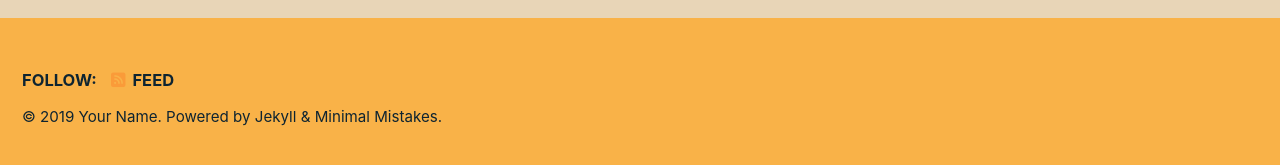
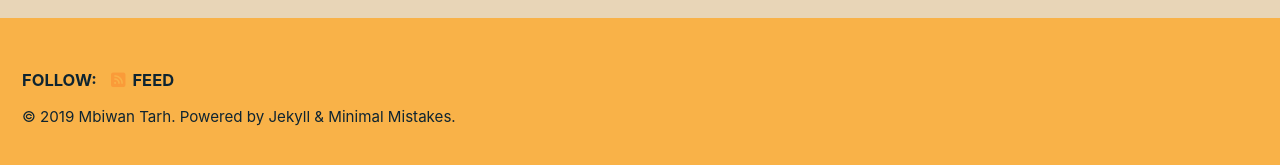
Before and after one commit to mbiwantarh/mbiwantarh.github.io, a Jekyll site: the page built from index.html, in a window 1280 px wide and 900 px high, scrolled down 222 px. Shown: the part 727-892 px from the top of the window. Built offline with Jekyll 4.4.1, drawn with Linux system fonts in a browser that asks for light colours; cached includes are drawn as plain includes; nearby versions of some CDN libraries; the list of posts is cut into pages by our own code; some of the changed text lies outside the part shown.

Commit message:
Update _config.yml

```diff
--- a/_config.yml
+++ b/_config.yml
@@ -16,10 +16,10 @@ minimal_mistakes_skin    : "sunrise" # "air", "aqua", "contrast", "dark", "dirt"
 
 # Site Settings
 locale                   : "en-US"
-title                    : "Site Title"
+title                    : "Mbiwan Tarh"
 title_separator          : "-"
 subtitle                 : # site tagline that appears below site title in masthead
-name                     : "Your Name"
+name                     : "Mbiwan Tarh"
 description              : "An amazing website."
 url                      : # the base hostname & protocol for your site e.g. "https://mmistakes.github.io"
 baseurl                  : # the subpath of your site, e.g. "/blog"
```
